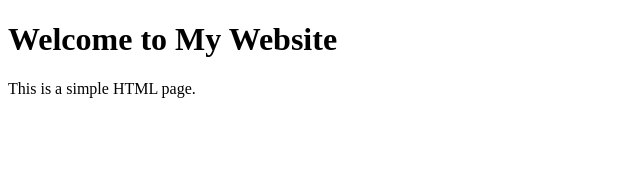
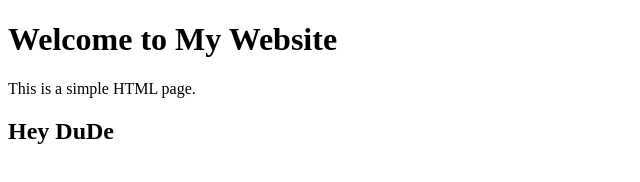
Before and after one commit to suryaprakash992005/sumitha, a plain HTML site: page index.html in a window 1280 px wide. Shown: the whole page, without its empty margins (0-640 px from the left). Drawn offline with Linux system fonts and the light colour scheme.

Commit message:
fix : change the code

```diff
--- a/index.html
+++ b/index.html
@@ -7,6 +7,8 @@
 
     <h1>Welcome to My Website</h1>
     <p>This is a simple HTML page.</p>
+    <h2>Hey DuDe</h2>
+
 
 </body>
 </html>
```
